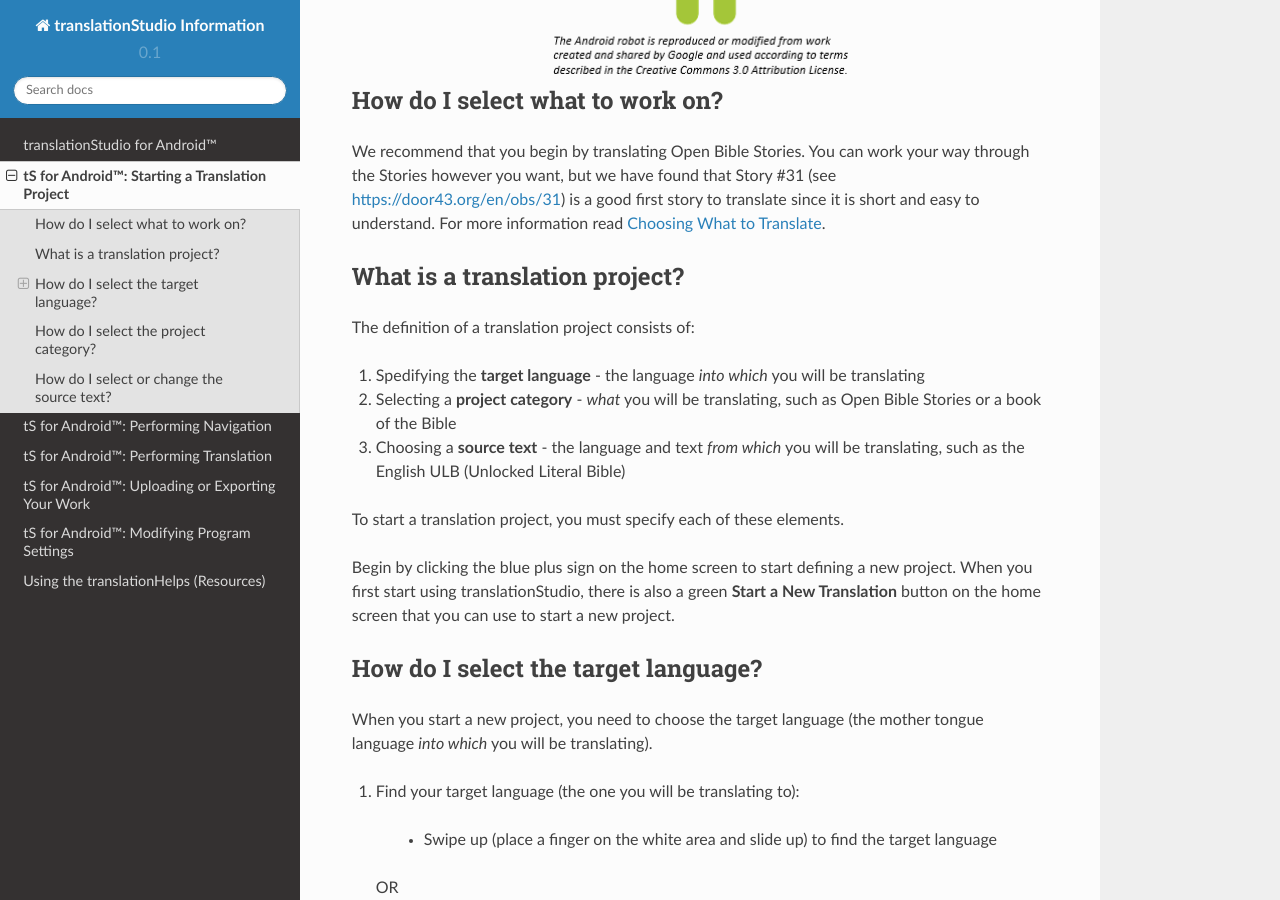
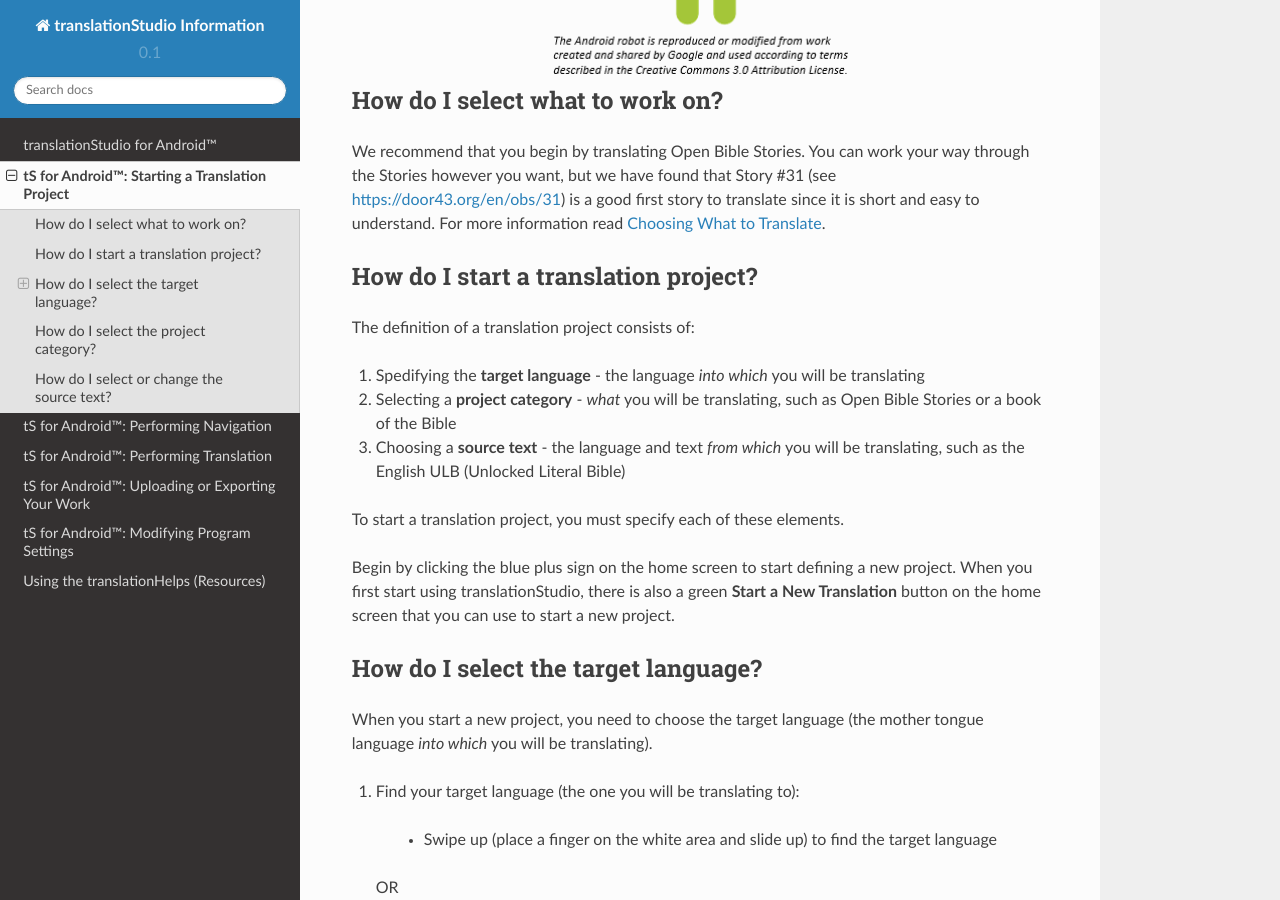
Before and after one commit to unfoldingWord-dev/translationStudio-Info, a Sphinx documentation site: the page built from docs/tStart.rst, in a window 1280 px wide and 900 px high, scrolled down 321 px. Built offline with Sphinx 7.4.7 and the Read the Docs theme 2.0.0, drawn with Linux system fonts in a browser that asks for light colours; pages that are not in the unit, such as notebooks, are missing from menus.

Commit message:
Update tStart.rst

```diff
--- a/docs/tStart.rst
+++ b/docs/tStart.rst
@@ -13,7 +13,7 @@ How do I select what to work on?
 
 We recommend that you begin by translating Open Bible Stories. You can work your way through the Stories however you want, but we have found that Story #31 (see https://door43.org/en/obs/31) is a good first story to translate since it is short and easy to understand. For more information read `Choosing What to Translate <https://github.com/unfoldingWord-dev/translationStudio-Info/blob/master/docs/ChoosingWhatToTranslate.rst>`_.
 
-What is a translation project?
+How do I start a translation project?
 ------------------------------
 
 The definition of a translation project consists of:
```
